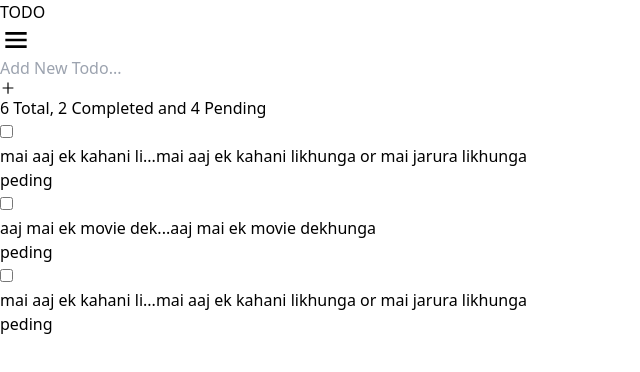
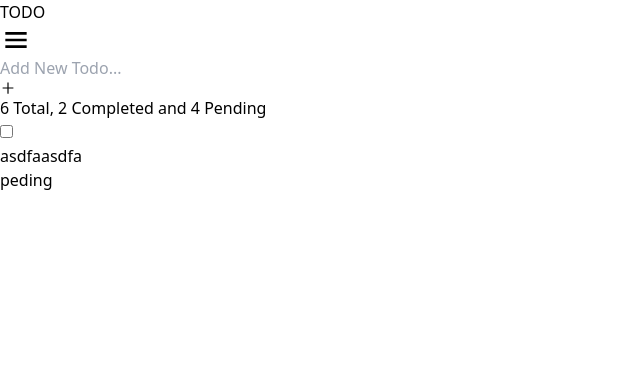
Before and after one commit to rajnirala4104/MyFaaltuChije, a React (Vite) app in the folder learningTypeScript/typeWithReact/TODO_WEB_APPLICATION/: page / in a window 1280 px wide. Shown: the top 372 px of the page, without its empty margins (0-640 px from the left). Built offline with nearby package versions, Linux system fonts and the light colour scheme.

Commit message:
added dummy data

```diff
--- a/learningTypeScript/typeWithReact/TODO_WEB_APPLICATION/src/components/TaskContainer.tsx
+++ b/learningTypeScript/typeWithReact/TODO_WEB_APPLICATION/src/components/TaskContainer.tsx
@@ -1,6 +1,6 @@
 import React from 'react'
 import { SingleTaskCard } from '.'
-import { taskStatus } from '../interfaces'
+import { dummyTaskData } from '../data/dummyTaskData'
 
 export const TaskContainer = () => {
   return (
@@ -14,9 +14,7 @@ export const TaskContainer = () => {
             </span>
           </div>
           <div className="singleTaskContainer">
-            <SingleTaskCard title='mai aaj ek kahani likhunga or mai jarura likhunga' status={taskStatus.peding} />
-            <SingleTaskCard title="aaj mai ek movie dekhunga" status={taskStatus.peding} />
-            <SingleTaskCard title='mai aaj ek kahani likhunga or mai jarura likhunga' status={taskStatus.peding} />
+            {dummyTaskData.map(singleDataObject => <SingleTaskCard {...singleDataObject} />)}
           </div>
         </div>
       </section>
--- /dev/null
+++ b/learningTypeScript/typeWithReact/TODO_WEB_APPLICATION/src/data/dummyTaskData.ts
@@ -0,0 +1,8 @@
+import { dummyTaskDataInterface, taskStatus } from "../interfaces";
+
+export const dummyTaskData: dummyTaskDataInterface[] = [
+    {
+        title: "asdfa",
+        status: taskStatus.peding
+    }
+]
--- a/learningTypeScript/typeWithReact/TODO_WEB_APPLICATION/src/interfaces/index.ts
+++ b/learningTypeScript/typeWithReact/TODO_WEB_APPLICATION/src/interfaces/index.ts
@@ -18,3 +18,8 @@ export interface CLASS {
   classes: string,
   eventHandler: () => void
 }
+
+export interface dummyTaskDataInterface {
+  title: string,
+  status: taskStatus
+}
--- a/learningTypeScript/typeWithReact/TODO_WEB_APPLICATION/src/page/Home.tsx
+++ b/learningTypeScript/typeWithReact/TODO_WEB_APPLICATION/src/page/Home.tsx
@@ -5,6 +5,7 @@ import { TaskInfoProvider } from '../context'
 export const Home = () => {
 
   const { taskPopup, setTaskPopup } = useContext(TaskInfoProvider)
+
   return (
     <React.Fragment>
 
```
